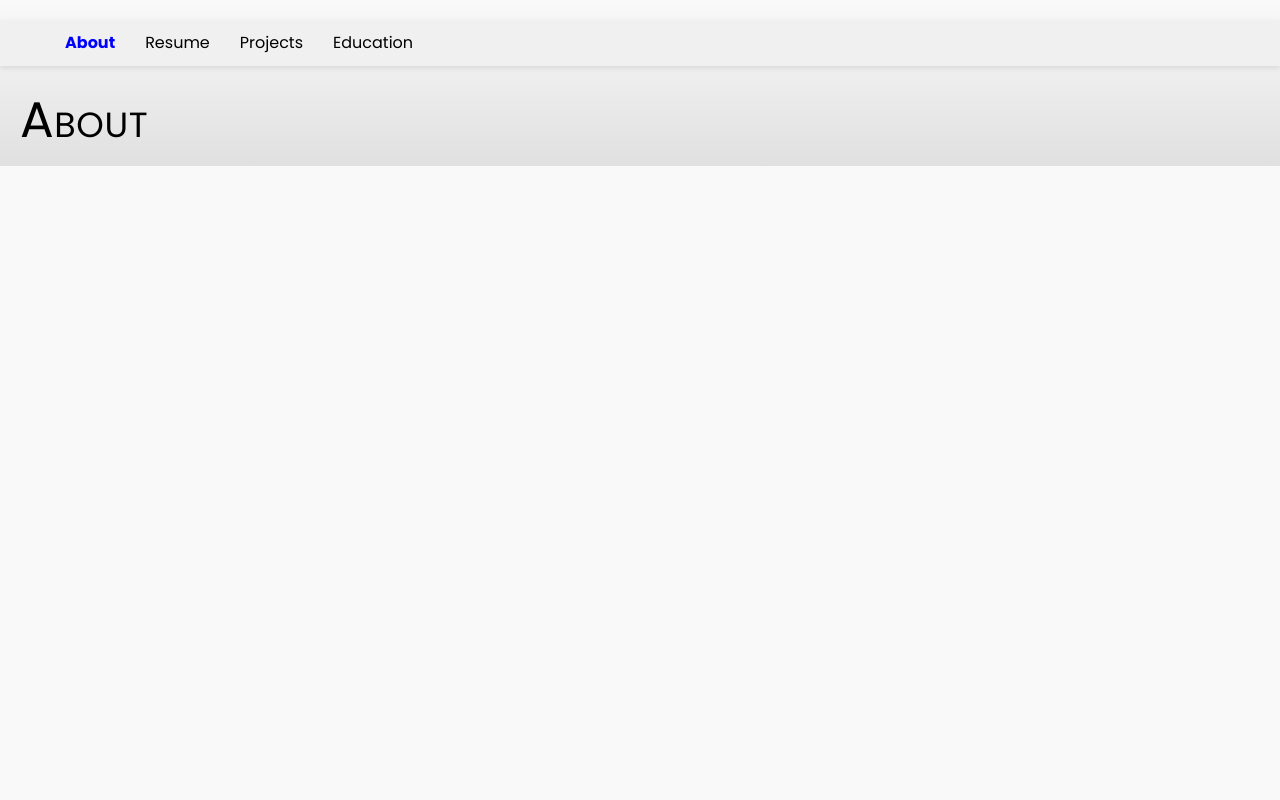
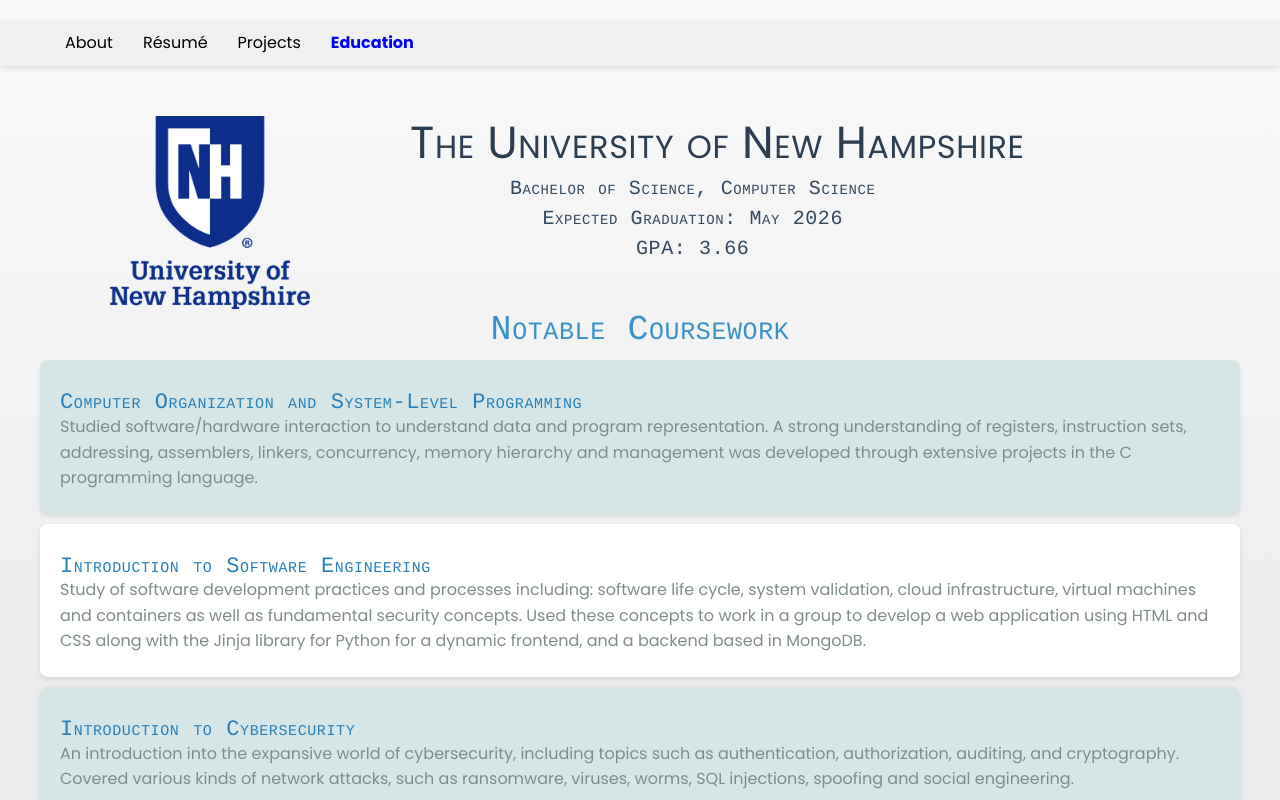
Before and after one commit to RyanLaidlaw/PersonalSite, a React (Create React App) app: page /#/education in a window 1280 px wide. Before the commit this address led to /. Shown: the top 800 px of the page. Built offline with nearby package versions, Linux system fonts and the light colour scheme.

Commit message:
fancy resume

```diff
--- a/src/Navbar.js
+++ b/src/Navbar.js
@@ -12,7 +12,7 @@
           <Link to="/">About</Link>
         </li>
         <li className={location.pathname === '/resume' ? 'active' : ''}>
-          <Link to="/resume">Resume</Link>
+          <Link to="/resume">Résumé</Link>
         </li>
         <li className={location.pathname === '/projects' ? 'active': ''}>
             <Link to="/projects">Projects</Link>
```
